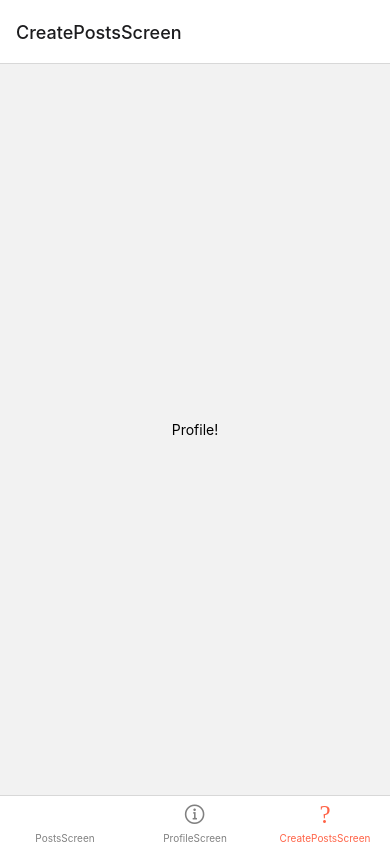
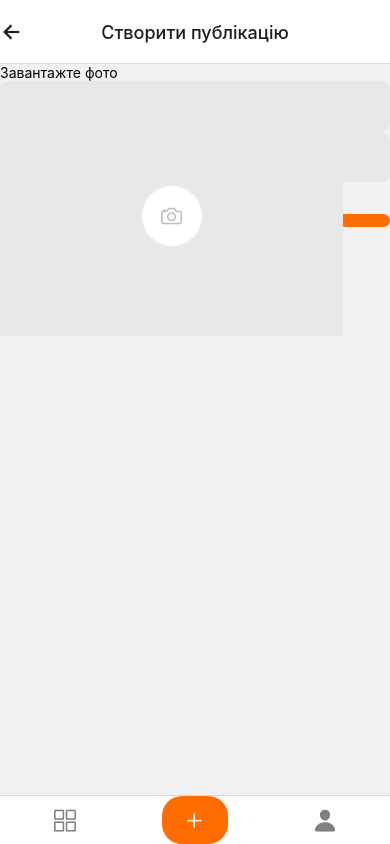
Before and after one commit to Valerii219/Native_1, a React Native app in the folder AwesomeProject/: screen /CreatePostsScreen in a window 390 px wide. Built offline with nearby package versions, Linux system fonts and the light colour scheme.

Commit message:
add navig

```diff
--- a/AwesomeProject/Screens/CreatePostsScreen.jsx
+++ b/AwesomeProject/Screens/CreatePostsScreen.jsx
@@ -0,0 +1,89 @@
+import { Text, TouchableOpacity, View } from "react-native";
+import {  StyleSheet } from "react-native";
+import { Ionicons } from "@expo/vector-icons";
+import { TextInput } from "react-native-gesture-handler";
+export default function CreatePostsScreen() {
+    return (
+      <View style={ styles.container }>
+        <View style={styles.back}><View style={styles.elipse}><Ionicons name="camera-outline" size={24} color="#bdbdbd" /></View></View>
+        <Text style={styles.text}>Завантажте фото</Text>
+        <TextInput
+                style={styles.inputs}
+
+                placeholder="Назва"
+                textAlign="left"
+                placeholderTextColor={"#bdbdbd"}
+
+              />
+              <TextInput
+              style={styles.inputs}
+                placeholder="Місцевість"
+                textAlign="left"
+                placeholderTextColor={"#bdbdbd"}
+
+              />
+              <TouchableOpacity style={styles.button} >
+                <Text style={styles.enter}>Опублікувати</Text>
+              </TouchableOpacity>
+      </View>
+    );
+  }
+
+  const styles = StyleSheet.create({
+    container: {
+        // flex: 1,
+        // justifyContent: "center",
+        // alignItems: "center"
+
+      },
+    back: {
+        height: 240,
+        width: 343,
+        position: "absolute",
+        top:0,
+        marginTop:32,
+        backgroundColor: "#e8e8e8",
+        zIndex: 100,
+        overflow: "hidden",
+    alignItems: "center",
+    justifyContent: "center",
+      },
+      elipse:{
+        height: 60,
+        width: 60,
+        position: "absolute",
+        backgroundColor: "white",
+        borderRadius:50,
+        alignItems: "center",
+        justifyContent: "center",
+      },
+      inputs: {
+        backgroundColor: "#e8e8e8",
+        minWidth: "90vw",
+        height: "6vh",
+        borderRadius: 8,
+        placeholder: "green",
+        padding: 16,
+        // marginTop:32,
+      },
+      enter: {
+        fontFamily: "Roboto-Regular",
+        fontSize: 16,
+        color: "#1B4371",
+        marginTop: 16,
+      },
+      button: {
+        minWidth: "90%",
+        height: "7%",
+        backgroundColor: "#ff6c00",
+        borderRadius: 100,
+        alignItems: "center",
+        marginTop:32,
+        // justifyContent: "center",
+
+      },
+    //   text:{
+
+    //   }
+
+  });
--- a/AwesomeProject/Screens/Home.jsx
+++ b/AwesomeProject/Screens/Home.jsx
@@ -4,8 +4,8 @@ import { createBottomTabNavigator } from "@react-navigation/bottom-tabs";
 import { Ionicons } from "@expo/vector-icons";
 import { TouchableOpacity } from "react-native-gesture-handler";
 import { useNavigation } from "@react-navigation/native";
-// import ProfileScreen from "./ProfileScreen";
-// import CreatePostsScreen from "./CreatePostsScreen";
+import ProfileScreen from "./ProfileScreen";
+import CreatePostsScreen from "./CreatePostsScreen";
 
 function PostsScreen() {
   return (
@@ -15,54 +15,66 @@ function PostsScreen() {
   );
 }
 
-function ProfileScreen() {
-  return (
-    <View style={{ flex: 1, justifyContent: "center", alignItems: "center" }}>
-      <Text>ProfileScreen!</Text>
-    </View>
-  );
-}
-function CreatePostsScreen() {
-    return (
-      <View style={{ flex: 1, justifyContent: "center", alignItems: "center" }}>
-        <Text>Profile!</Text>
-      </View>
-    );
-  }
-
 const Tabs = createBottomTabNavigator();
 
 const Home = () => {
     const navigation = useNavigation();
   return (
     <Tabs.Navigator
-      screenOptions={({ route }) => ({
-        tabBarIcon: ({ focused, color, size }) => {
-          let iconName;
+    // screenOptions={({ route }) => ({
+    //   tabBarIcon: ({ focused, color, size }) => {
+    //     let iconName;
 
-          if (route.name === "ProfileScreen") {
-            iconName = focused
-              ? "ios-information-circle"
-              : "ios-information-circle-outline";
-          } else if (route.name === "CreatePostsScreen") {
-            iconName = focused ? "ios-list-box" : "ios-list";
-          }
-          return <Ionicons name={iconName} size={size} color={color} />;
-        },
-      })}
+    //     if (route.name === "PostsScreen") {
+    //       iconName = focused
+    //         ? "ios-grid-outline"
+    //         : "ios-information-circle-outline";
+    //     } else if (route.name === "ProfileScreen") {
+    //       iconName = focused ? "ios-list-box" : "ios-list";
+    //     }
+    //     return <Ionicons name={iconName} size={size} color={color} />;
+    //   },
+    // })}
       tabBarOptions={{
-        activeTintColor: "tomato",
+        activeTintColor: "blue",
         inactiveTintColor: "gray",
       }}
     >
-      <Tabs.Screen name="PostsScreen" component={PostsScreen} options={{headerTitle:"Публікації",  headerTitleAlign: "center", headerRight: () => (
+
+
+      <Tabs.Screen name="PostsScreen" component={PostsScreen} options={{headerTitle:"Публікації", title:"PostsScreen", headerTitleAlign: "center", headerRight: () => (
         <TouchableOpacity  onPress={() => navigation.navigate("Login")}>
-        <Ionicons name="log-out-outline" size={24} color="black" />
+        <Ionicons name="log-out-outline" size={24} color="#bdbdbd" />
       </TouchableOpacity>
 
-            ),}}/>
-      <Tabs.Screen name="ProfileScreen" component={ProfileScreen} />
-      <Tabs.Screen name="CreatePostsScreen" component={CreatePostsScreen}  />
+            ), tabBarIcon: ({ color, size }) => (
+              <Ionicons name="ios-grid-outline" size={size} color={color} />
+            ), tabBarLabel:"",}}/>
+
+
+
+       <Tabs.Screen
+        name="CreatePostsScreen"
+        component={CreatePostsScreen}
+        options={{headerTitle:"Створити публікацію",headerTitleAlign: "center", headerLeft: () => (
+          <TouchableOpacity  onPress={() => navigation.navigate("PostsScreen")}>
+          <Ionicons name="arrow-back-outline" size={24} color="#212121" />
+        </TouchableOpacity>
+
+              ),
+          tabBarIcon: ({  size }) => (<View style={styles.forIcon}><Ionicons name="ios-add" size={size} color="white" /></View>
+
+          ), tabBarLabel:"",
+
+        }}
+      />
+
+
+      <Tabs.Screen name="ProfileScreen" component={ProfileScreen}
+      options={{headerShown: false , tabBarIcon: ({ color, size }) => (
+            <Ionicons name="ios-person" size={size} color={color} />
+          ) ,tabBarLabel:"",}}
+       />
       {/* <MainStack.Screen name="ProfileScreen" component={ProfileScreen}  /> */}
       {/* <MainStack.Screen name="CreatePostsScreen" component={CreatePostsScreen}  /> */}
     </Tabs.Navigator>
@@ -75,6 +87,16 @@ const styles = StyleSheet.create({
     alignItems: "center",
     justifyContent: "center",
   },
+  forIcon:{
+    flex:1,
+     alignItems: "center",
+    justifyContent: "center",
+    width:"17vw",
+    height:"10vh",
+    backgroundColor:"#FF6C00",
+    borderRadius:20,
+
+  }
 });
 
 export default Home;
--- a/AwesomeProject/Screens/LoginScreen.jsx
+++ b/AwesomeProject/Screens/LoginScreen.jsx
@@ -101,6 +101,7 @@ const styles = StyleSheet.create({
     borderTopRightRadius: 25,
     zIndex: 100,
     overflow: "hidden",
+
   },
   container: {
     flex: 1,
--- a/AwesomeProject/Screens/ProfileScreen.jsx
+++ b/AwesomeProject/Screens/ProfileScreen.jsx
@@ -0,0 +1,9 @@
+import { Text, View } from "react-native";
+
+export default function ProfileScreen() {
+    return (
+      <View style={{ flex: 1, justifyContent: "center", alignItems: "center" }}>
+        <Text>ProfileScreen!</Text>
+      </View>
+    );
+  }
```
Also changed, not shown: AwesomeProject/Screens/CommentsScreen.jsx (+9 -0 lines), AwesomeProject/Screens/MapScreen.jsx (+9 -0 lines).
